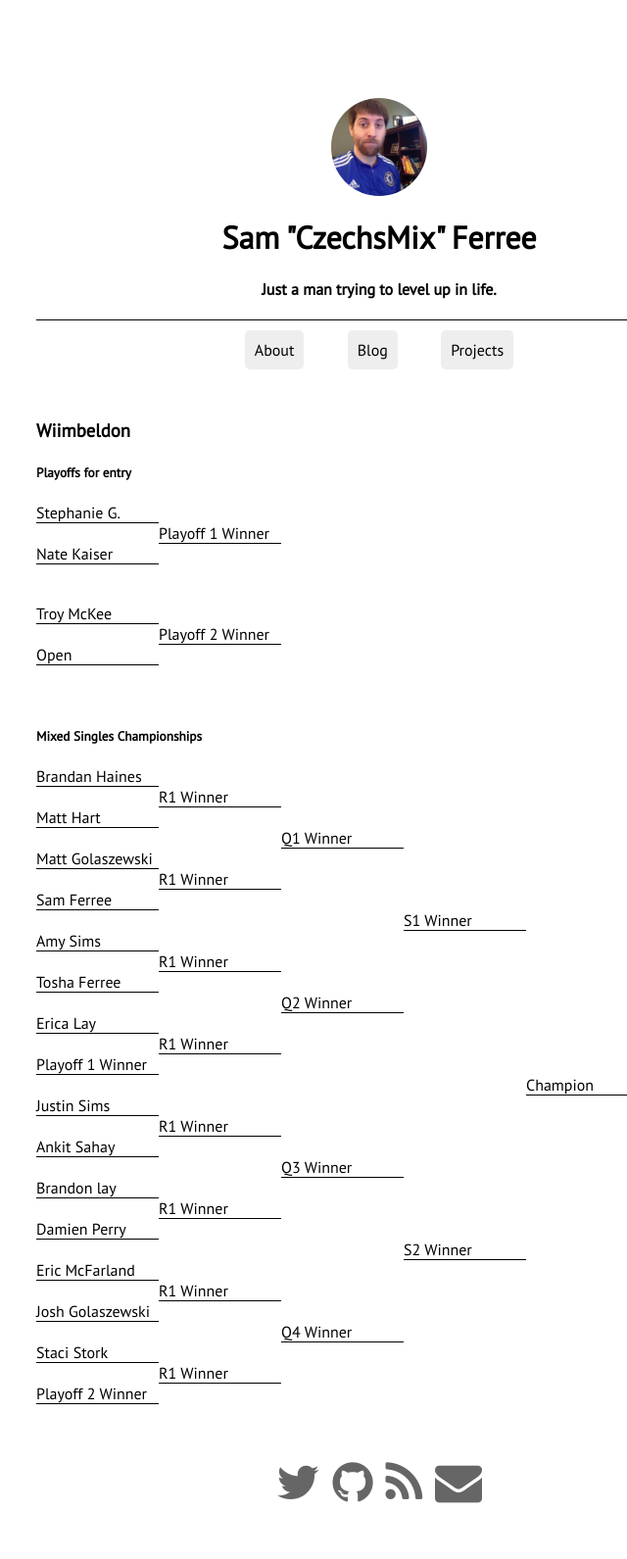
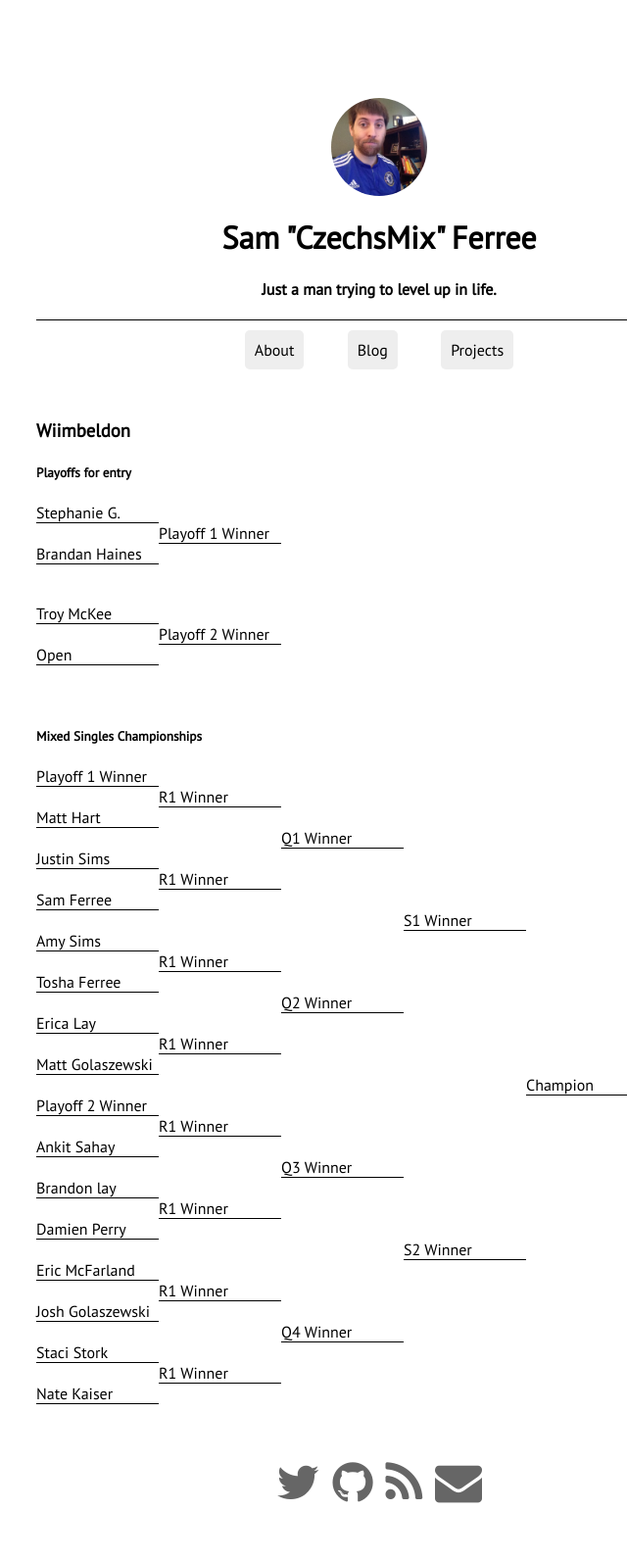
Before and after one commit to CzechsMix/czechsmix.github.io, a Jekyll site: the page built from wiimbeldon.html, in a window 1280 px wide. Shown: the whole page at 98% size, without its empty margins (253-893 px from the left). Built offline with Jekyll 4.4.1, drawn with Linux system fonts in a browser that asks for light colours; nearby versions of some CDN libraries.

Commit message:
update bracket based on people's schedule

```diff
--- a/wiimbeldon.html
+++ b/wiimbeldon.html
@@ -7,7 +7,7 @@ layout: default
 <div class="bracket">
   <div class="round">Stephanie G.</div>
     <div class="round"> Playoff 1 Winner</div>
-  <div class="round">Nate Kaiser</div>
+  <div class="round">Brandan Haines</div>
 </div>
 <br /><br />
 <div class="bracket">
@@ -19,11 +19,11 @@ layout: default
 
 <h5>Mixed Singles Championships</h5>
 <div class="bracket">
-  <div class="round">Brandan Haines</div>
+  <div class="round">Playoff 1 Winner</div>
     <div class="round">R1 Winner</div>
   <div class="round">Matt Hart</div>
       <div class="round">Q1 Winner</div>
-  <div class="round">Matt Golaszewski</div>
+  <div class="round">Justin Sims</div>
     <div class="round">R1 Winner</div>
   <div class="round">Sam Ferree</div>
         <div class="round">S1 Winner</div>
@@ -33,9 +33,9 @@ layout: default
       <div class="round">Q2 Winner</div>
   <div class="round">Erica Lay</div>
     <div class="round">R1 Winner</div>
-  <div class="round">Playoff 1 Winner</div>
+  <div class="round">Matt Golaszewski</div>
           <div class="round">Champion</div>
-  <div class="round">Justin Sims</div>
+  <div class="round">Playoff 2 Winner</div>
     <div class="round">R1 Winner</div>
   <div class="round">Ankit Sahay</div>
       <div class="round">Q3 Winner</div>
@@ -49,5 +49,5 @@ layout: default
       <div class="round">Q4 Winner</div>
   <div class="round">Staci Stork</div>
     <div class="round">R1 Winner</div>
-  <div class="round">Playoff 2 Winner</div>
+  <div class="round">Nate Kaiser</div>
 </div>
```
